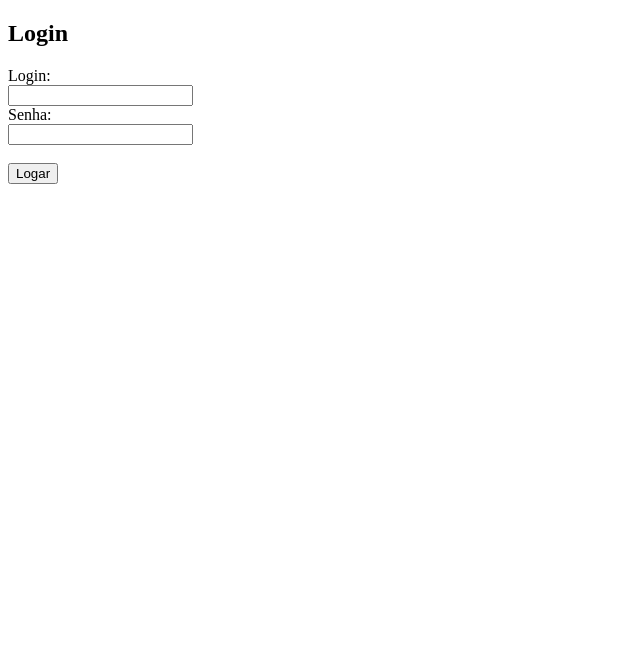
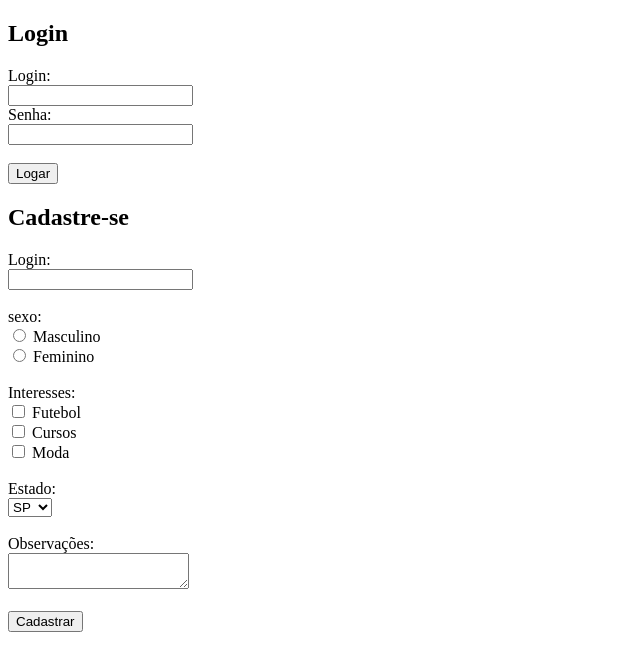
Before and after one commit to BartoAlheiros/HTML_Jamilton, a plain HTML site: page index.html in a window 1280 px wide. Shown: the whole page, without its empty margins (0-640 px from the left). Drawn offline with Linux system fonts and the light colour scheme.

Commit message:
Componentes de formulário criados. Aula 22

```diff
--- a/index.html
+++ b/index.html
@@ -11,19 +11,45 @@
     <h2>Login</h2>
     <form>
 
-        Login:
-        <br>
-        <input type="text" name="login">
-        <br>
+        Login:<br>
+        <input type="text" name="login"><br>
 
-        Senha:
-        <br>
-        <input type="password" name="senha">
-        <br>
+        Senha:<br>
+        <input type="password" name="senha"><br>
 
         <br>
         <input type="submit" value="Logar">
     </form>
 
+    <h2>Cadastre-se</h2>
+    <form>
+        Login:<br>
+        <input type="text" name="login"><br><br>
+
+        sexo: <br>
+        <input type="radio" name="sexo" value="M"> Masculino<br>
+        <input type="radio" name="sexo" value="F"> Feminino<br><br>
+
+        Interesses: <br>
+        <input type="checkbox" name="interesses"> Futebol
+        <br>
+        <input type="checkbox" name="interesses"> Cursos
+        <br>
+        <input type="checkbox" name="interesses"> Moda
+        <br><br>
+
+        Estado:<br>
+        <select name="estado">
+            <option value="sp">SP</option>
+            <option value="mg">MG</option>
+            <option value="rj">RJ</option>
+            <option value="rs">RS</option>
+        </select><br><br>
+
+        Observações: <br>
+        <textarea></textarea>
+        <br><br>
+        <input type="submit" value="Cadastrar">
+    </form>
 </body>
 </html>
```
